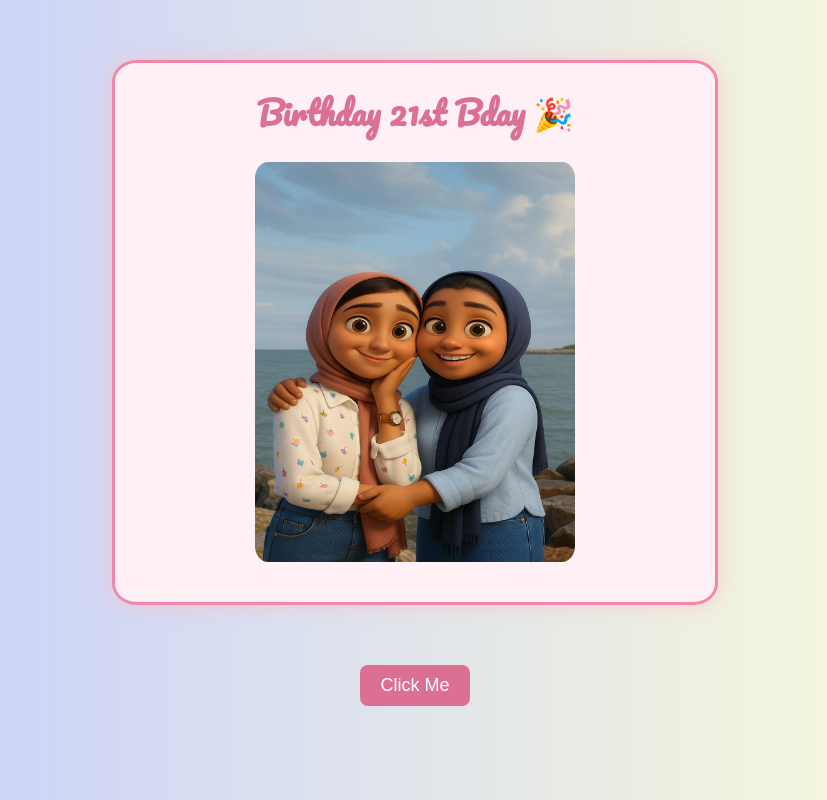
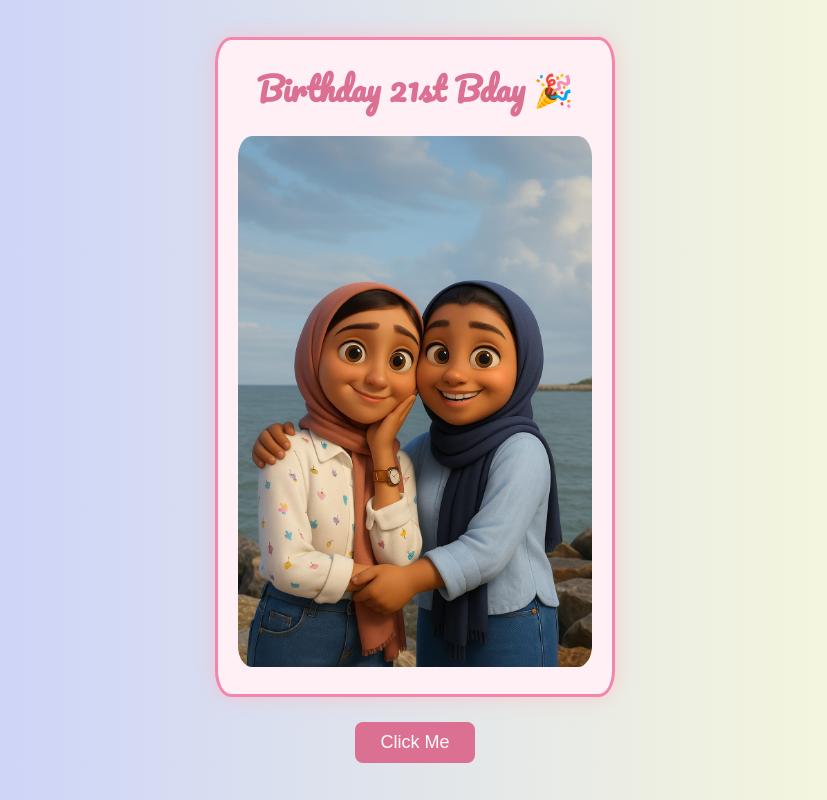
Before and after one commit to ablahuzayn/ProjectHub, a plain HTML site: page index.html in a window 1280 px wide. Shown: the whole page, without its empty margins (225-1052 px from the left). Drawn offline with nearby package versions, Linux system fonts and the light colour scheme.

Commit message:
Update index.html

```diff
--- a/index.html
+++ b/index.html
@@ -11,21 +11,32 @@
     <script src="https://cdn.jsdelivr.net/npm/canvas-confetti@1.6.0/dist/confetti.browser.min.js"></script>
 
     <style>
+        * {
+            box-sizing: border-box;
+            margin: 0;
+            padding: 0;
+        }
+
         body {
             background: linear-gradient(to right, #c3ccff, #fffed6);
             font-family: 'Pacifico', cursive;
+            min-height: 100vh;
+            display: flex;
+            justify-content: center;
+            align-items: center;
+            flex-direction: column;
+            text-align: center;
         }
 
         .box {
             border: 3px solid rgb(245, 134, 171);
             border-radius: 4%;
-            padding: 0px 0px 40px 0px;
-            width: 600px;
-            display: block;
-            margin: 60px auto;
-            animation: bounceIn 1s ease;
+            padding: 20px;
+            width: 90%;
+            max-width: 400px;
             background-color: #fff0f5;
             box-shadow: 0 0 20px rgba(255, 182, 193, 0.6);
+            animation: bounceIn 1s ease;
         }
 
         @keyframes bounceIn {
@@ -35,8 +46,8 @@
         }
 
         h1 {
-            text-align: center;
             color: palevioletred;
+            margin-bottom: 20px;
             animation: slideDown 1s ease;
         }
 
@@ -46,8 +57,7 @@
         }
 
         img {
-            margin: auto;
-            display: block;
+            width: 100%;
             border-radius: 4%;
             transition: transform 0.5s ease, box-shadow 0.5s ease;
         }
@@ -60,9 +70,8 @@
         button {
             color: white;
             background-color: palevioletred;
-            display: block;
-            margin: 20px auto;
-            padding: 10px 20px;
+            margin-top: 25px;
+            padding: 10px 25px;
             font-size: 18px;
             border: none;
             border-radius: 8px;
@@ -80,20 +89,25 @@
 
     <div class="box">
         <h1>Birthday 21st Bday 🎉</h1>
-        <img src="./nooraaa.jpg" alt="bday card" height="400px" width="320px">
+        <img src="./nooraaa.jpg" alt="bday card">
     </div>
 
     <button onclick="wish()">Click Me</button>
 
-    <!-- Birthday Music -->
-    <audio id="bday-audio" src="https://www.fesliyanstudios.com/play-mp3/387"></audio>
+    <!-- Cute Birthday Song (Cuppy Cake) -->
+    <audio id="bday-audio" preload="auto" src="https://downloadwap.com/content3/mp3tones/rtones/new/sound-fx/youre_my_honey_bunch_the_cuppycake_song-6878.mp3"></audio>
 
     <script>
         function wish() {
-            alert("Happy Birthday Dear! 🎉🎂");
+            alert("Happy Birthday Nooraaa! 🎉🎂");
 
-            // Play birthday music
-            document.getElementById("bday-audio").play();
+            // Play music
+            const audio = document.getElementById("bday-audio");
+            audio.currentTime = 0;
+            audio.play().catch((err) => {
+                console.log("Audio play failed:", err);
+                alert("Tap again to allow audio!");
+            });
 
             // Fire confetti
             confetti({
```
